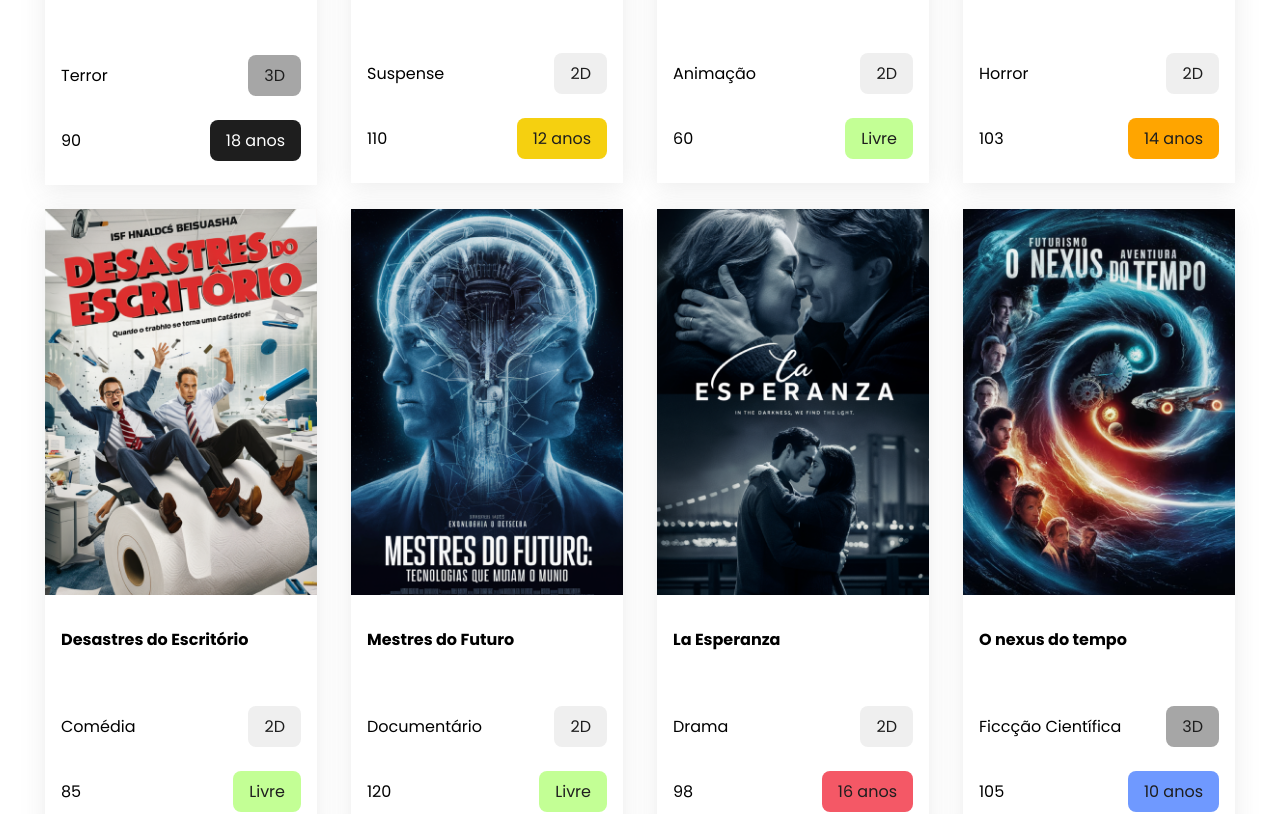
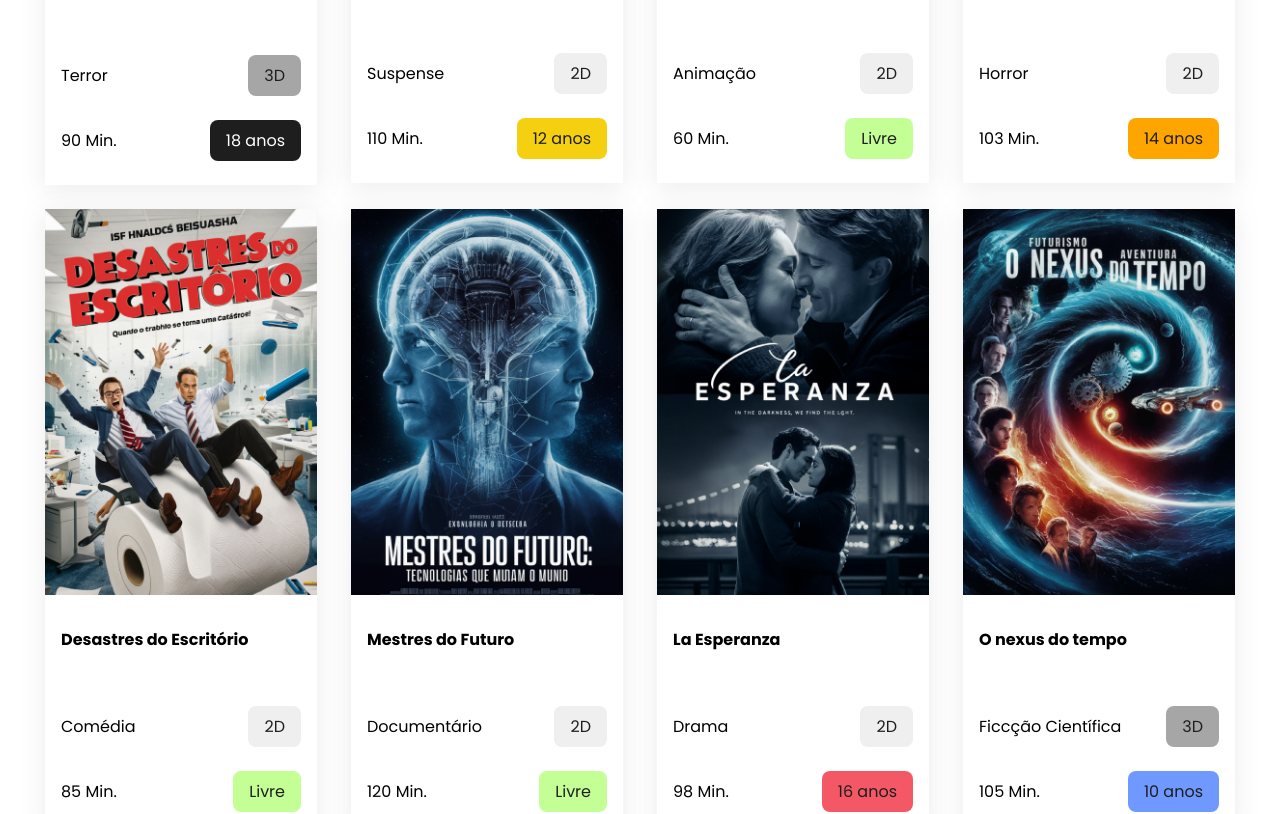
Before and after one commit to Guss-Mello/luz-e-cena-ts, a React (Vite) app in the folder luz-e-cena/: page / in a window 1280 px wide. Shown: the part 1260-2074 px from the top of the page. Built offline with nearby package versions, Linux system fonts and the light colour scheme; data requests are answered from the project's data file; a web font is replaced by a local one.

Commit message:
Arrumei a duracao do filme e coloquei do lado especificando que sao Minutos e nao so numeros aleatorios

```diff
--- a/luz-e-cena/src/components/CardMovie/index.tsx
+++ b/luz-e-cena/src/components/CardMovie/index.tsx
@@ -20,7 +20,7 @@ const CardMovie = (props: Movie) => {
                     </div>
 
                     <div className={styles.linha2}>
-                        <p>{duracao}</p>
+                        <p>{duracao} Min.</p>
                         <Tag value={censura}/>
                     </div>
 
```
